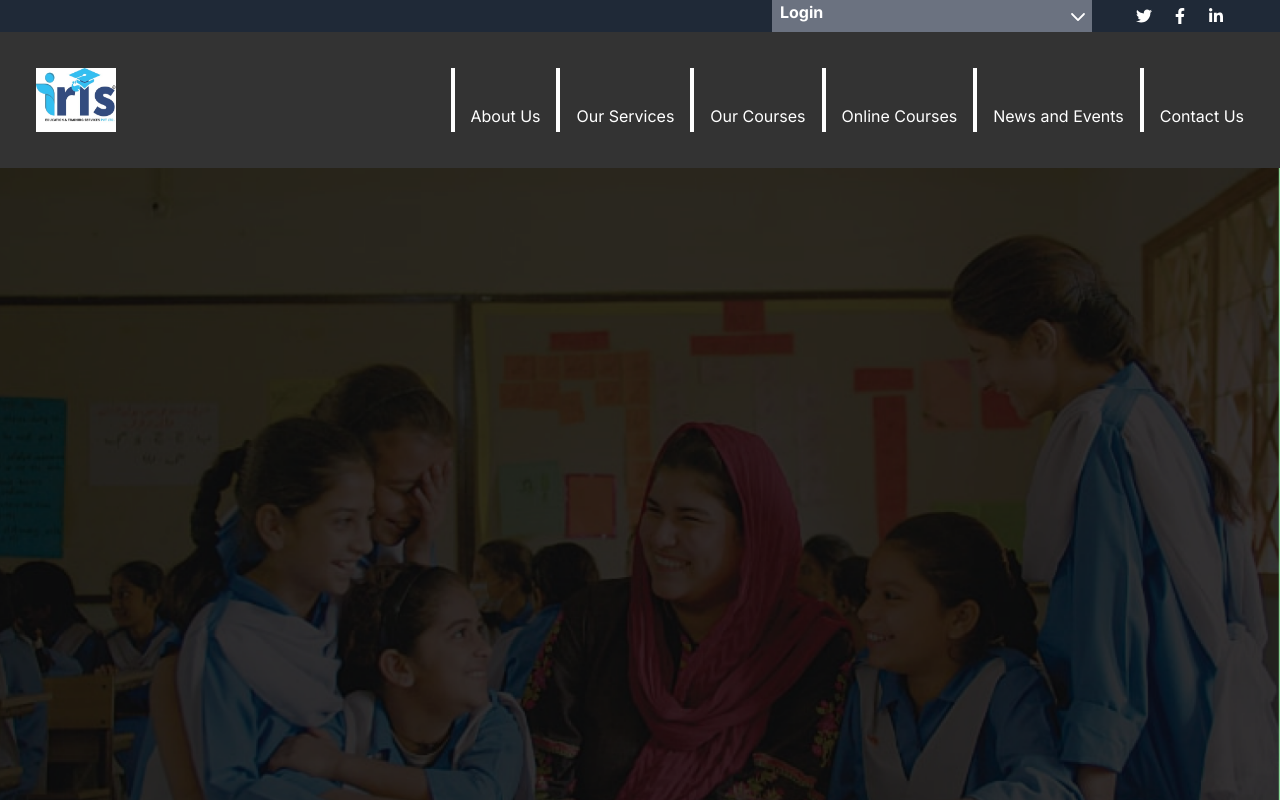
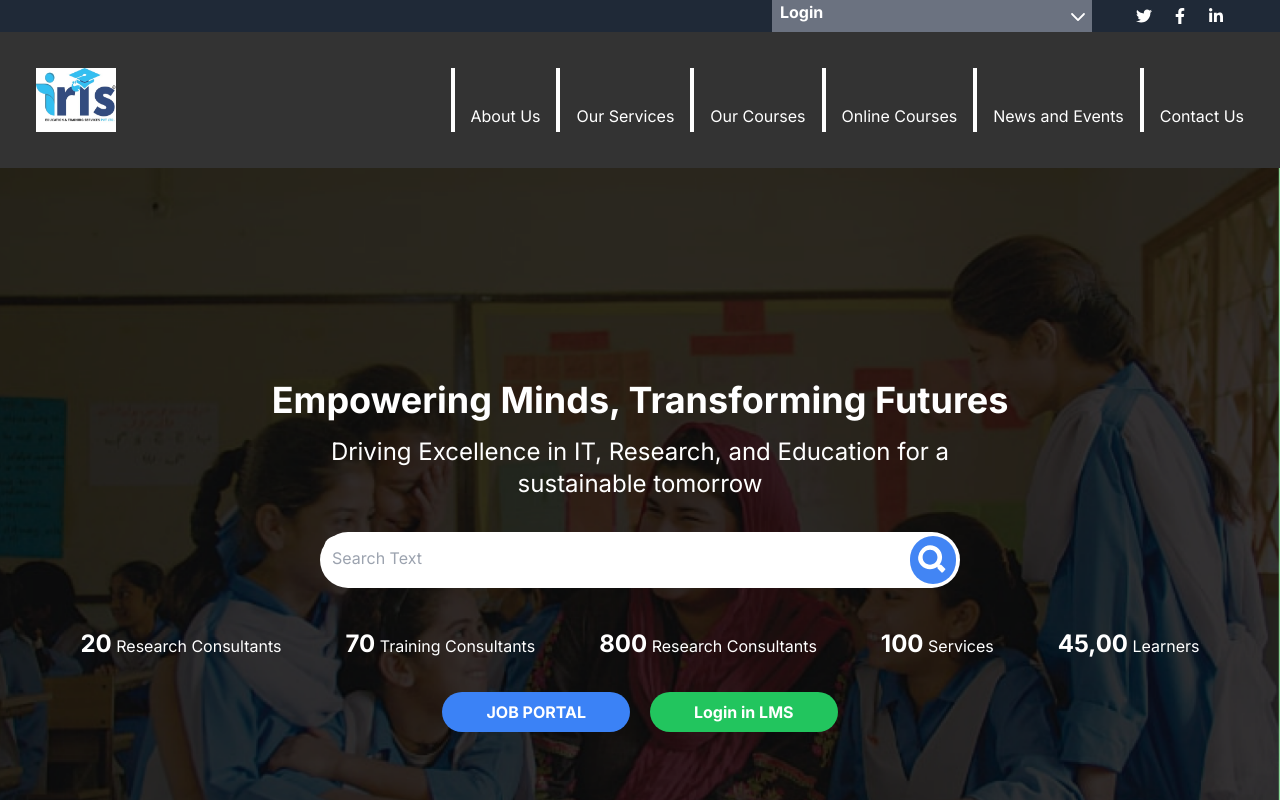
Before and after one commit to NirmaAbro/IRIS_NextJS_Website, a Next.js app: page / in a window 1280 px wide. Shown: the top 800 px of the page. Built offline with nearby package versions, Linux system fonts and the light colour scheme.

Commit message:
hero section added

```diff
--- /dev/null
+++ b/components/Button.tsx
@@ -0,0 +1,16 @@
+import React from "react";
+
+const Button = () => {
+  return (
+    <div className="flex gap-5 justify-between m-6">
+      <button className="bg-blue-500 hover:bg-blue-600 text-white font-bold py-2 px-11 rounded-full">
+        JOB PORTAL
+      </button>
+      <button className="bg-green-500 hover:bg-green-600 text-white font-bold py-2 px-11 rounded-full">
+        Login in LMS
+      </button>
+    </div>
+  );
+};
+
+export default Button;
--- a/components/Hero.tsx
+++ b/components/Hero.tsx
@@ -1,5 +1,7 @@
 import Image from "next/image";
 import bg from "../app/background.png";
+import { FaSearch } from "react-icons/fa";
+import Button from "./Button";
 
 const Hero = () => {
   return (
@@ -10,8 +12,50 @@ const Hero = () => {
         layout="fill"
         objectFit="cover"
         quality={100}
-        className="z-10"
+        className="z-0"
       />
+      <div className="absolute inset-0 flex flex-col items-center justify-center text-center text-white z-10">
+        <h1 className="text-4xl font-bold mb-4">
+          Empowering Minds, Transforming Futures
+        </h1>
+        <h3 className="text-2xl mb-8">
+          Driving Excellence in IT, Research, and Education for a <br />
+          sustainable tomorrow
+        </h3>
+        {/* //search bar  */}
+        <div className="flex bg-white p-1 rounded-full w-1/2 ">
+          <input
+            type="text"
+            placeholder="Search Text"
+            className="w-full h-11 rounded-xl p-2"
+          />
+          <FaSearch
+            className="cursor-pointer text-5xl p-2 rounded-full"
+            style={{ backgroundColor: "#4285F4" }}
+          />
+        </div>
+        <div className="flex gap-16 p-2 mt-8">
+          <h3 className="">
+            <span className="text-2xl font-bold">20</span> Research Consultants
+          </h3>
+          <h3 className="">
+            <span className="text-2xl font-bold">70</span> Training Consultants
+          </h3>
+          <h3 className="">
+            <span className="text-2xl font-bold">800</span> Research Consultants
+          </h3>
+          <h3 className="">
+            <span className="text-2xl font-bold">100</span> Services
+          </h3>
+          <h3 className=" ">
+            <span className="text-2xl font-bold">45,00</span> Learners
+          </h3>
+        </div>
+        {/* button  */}
+        <div >
+          <Button />
+        </div>
+      </div>
     </div>
   );
 };
--- a/components/Login.tsx
+++ b/components/Login.tsx
@@ -6,9 +6,9 @@ import { RxCaretDown } from "react-icons/rx";
 function Login() {
   const [isMouseHovered, setIsMouseHovered] = useState(false);
   return (
-    <div className="lg:flex hidden lg:w-full bg-gray-800 justify-end">
+    <div className="lg:flex hidden lg:w-full bg-gray-800 justify-end ">
       <div
-        className="bg-gray-500 w-1/4 z-50  lg:flex gap-60 pl-2 text-white relative  font-bold"
+        className="bg-gray-500 w-1/4 z-50 lg:flex gap-60 pl-2 text-white relative  font-bold"
         onMouseEnter={() => setIsMouseHovered(true)}
         onMouseLeave={() => setIsMouseHovered(false)}
       >
--- a/components/Navbar.tsx
+++ b/components/Navbar.tsx
@@ -18,7 +18,7 @@ function Navbar() {
   };
 
   return (
-    <nav className="bg-black opacity-80 text-white p-9 z-50">
+    <nav className="bg-black opacity-80 text-white p-9 z-50 sticky top-0">
       <div className="container mx-auto">
         <div className="flex justify-between items-center">
           <div className="text-xl">
--- /dev/null
+++ b/components/SearchBar.tsx
@@ -0,0 +1,12 @@
+import React from "react";
+
+
+function SearchBar() {
+  return (
+    <div className="absolute">
+
+    </div>
+  );
+}
+
+export default SearchBar;
```
